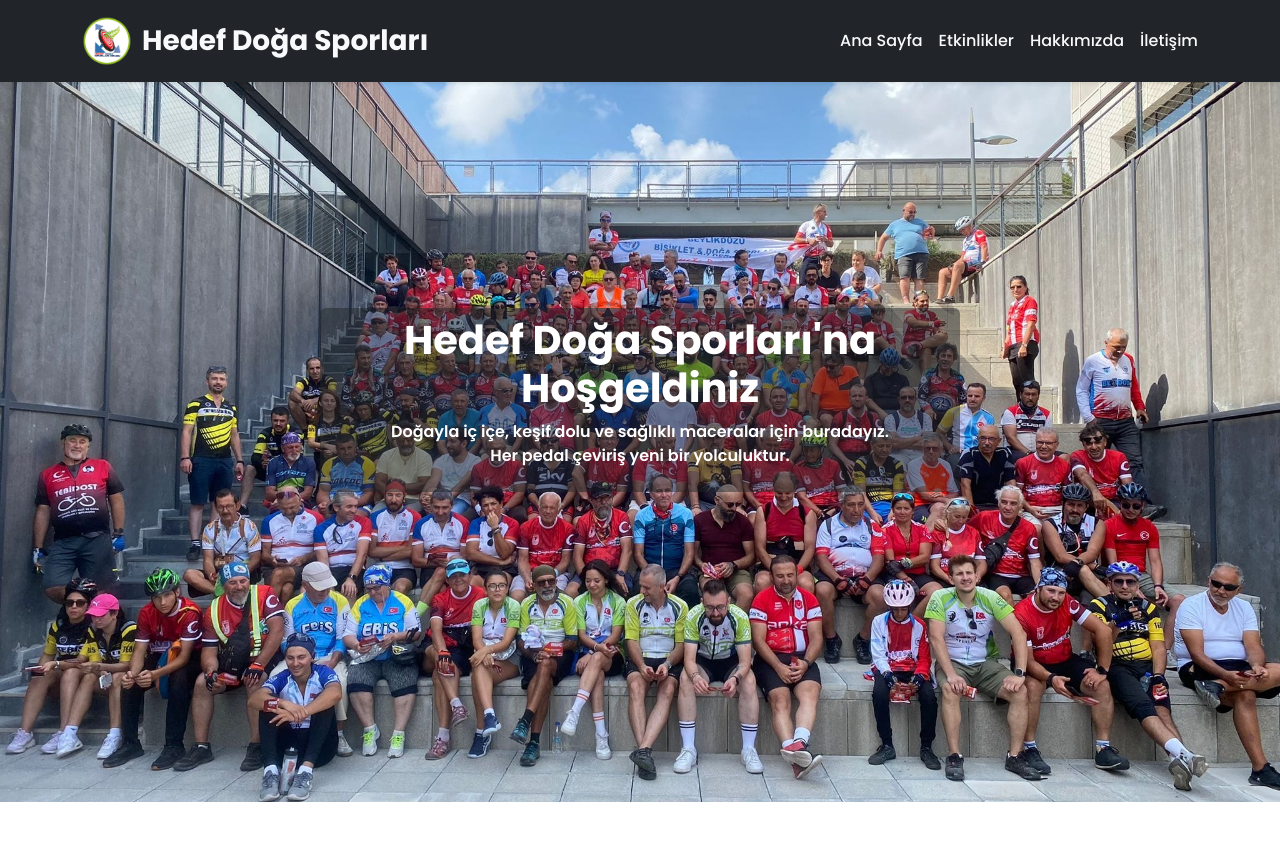
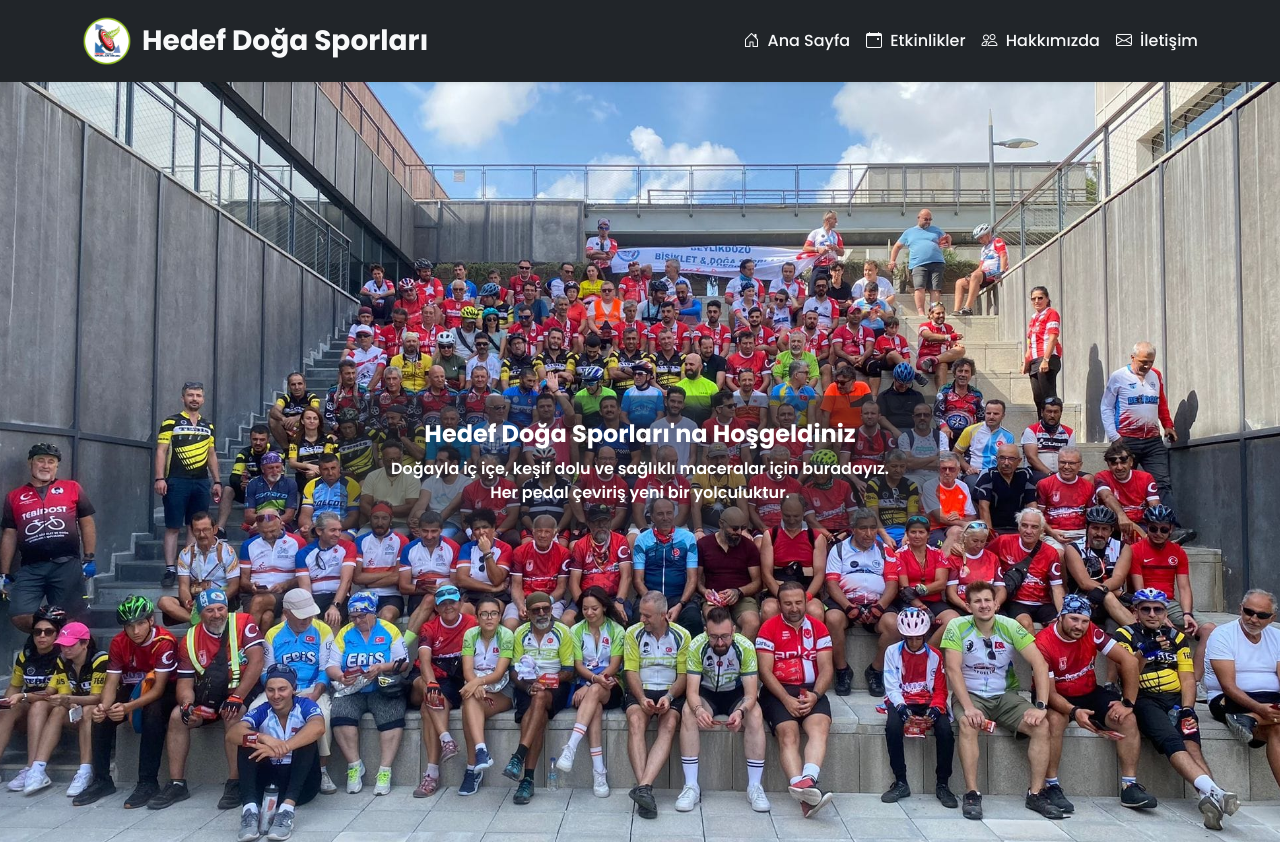
Before and after one commit to lvntcnylmz/hedefdoga, a React (Vite) app: page / in a window 1280 px wide. Shown: the top 844 px of the page. Built offline with nearby package versions, Linux system fonts and the light colour scheme.

Commit message:
change codebase

```diff
--- a/src/components/Navbar.tsx
+++ b/src/components/Navbar.tsx
@@ -4,11 +4,10 @@ import logo from "../assets/hedef-logo.png";
 
 export default function Navbar() {
   const [isOpen, setIsOpen] = useState(false);
-
   const toggleMenu = () => setIsOpen(!isOpen);
 
   return (
-    <header className="bg-dark text-light shadow-sm sticky-top">
+    <header className="bg-dark text-light shadow-sm sticky-top position-relative">
       <div className="container d-flex justify-content-between align-items-center py-3">
         <Link to="/" className="d-flex align-items-center text-decoration-none">
           <img
@@ -16,62 +15,109 @@ export default function Navbar() {
             alt="hedef-logo"
             style={{ height: "50px", marginRight: "10px" }}
           />
-          <span className="h3 mb-0 text-light fw-bold">
+          <span className="h3 mb-0 text-light fw-bold d-none d-md-block">
             Hedef Doğa Sporları
           </span>
         </Link>
-
-        <nav
-          className={`d-md-flex align-items-center ${isOpen ? "d-block" : "d-none d-md-flex"}`}
+        {!isOpen && (
+          <button
+            className="btn btn-outline-primary d-md-none"
+            onClick={toggleMenu}
+            aria-label="Menü"
+          >
+            <i className="bi bi-list"></i>
+          </button>
+        )}
+        <div
+          className={`mobile-menu d-md-none ${
+            isOpen ? "open" : ""
+          } position-fixed top-0 start-0 w-100 h-100 bg-dark bg-opacity-95 d-flex flex-column justify-content-center align-items-center text-center`}
         >
-          <ul className="navbar-nav d-md-flex flex-row gap-3 mb-0 fw-medium">
+          <button
+            className="btn btn-outline-light position-absolute top-0 end-0 m-3"
+            onClick={toggleMenu}
+            aria-label="Menüyü Kapat"
+          >
+            <i className="bi bi-x-lg"></i>
+          </button>
+          <ul className="navbar-nav gap-4 fw-bold fs-4">
             <li className="nav-item">
               <NavLink
                 to="/"
-                className="nav-link"
-                onClick={() => setIsOpen(false)}
+                className="nav-link text-light"
+                onClick={toggleMenu}
               >
-                Ana Sayfa
+                <i className="bi bi-house-door me-2"></i> Ana Sayfa
               </NavLink>
             </li>
             <li className="nav-item">
               <NavLink
                 to="/events"
-                className="nav-link"
-                onClick={() => setIsOpen(false)}
+                className="nav-link text-light"
+                onClick={toggleMenu}
               >
-                Etkinlikler
+                <i className="bi bi-calendar-event me-2"></i> Etkinlikler
               </NavLink>
             </li>
             <li className="nav-item">
               <NavLink
                 to="/about"
-                className="nav-link"
-                onClick={() => setIsOpen(false)}
+                className="nav-link text-light"
+                onClick={toggleMenu}
               >
-                Hakkımızda
+                <i className="bi bi-people me-2"></i> Hakkımızda
               </NavLink>
             </li>
             <li className="nav-item">
               <NavLink
                 to="/contact"
-                className="nav-link"
-                onClick={() => setIsOpen(false)}
+                className="nav-link text-light"
+                onClick={toggleMenu}
               >
-                İletişim
+                <i className="bi bi-envelope me-2"></i> İletişim
+              </NavLink>
+            </li>
+          </ul>
+        </div>
+        <nav className="d-none d-md-flex">
+          <ul className="navbar-nav d-flex flex-row gap-3 mb-0 fw-medium">
+            <li className="nav-item">
+              <NavLink to="/" className="nav-link text-light">
+                <i className="bi bi-house-door me-1"></i> Ana Sayfa
+              </NavLink>
+            </li>
+            <li className="nav-item">
+              <NavLink to="/events" className="nav-link text-light">
+                <i className="bi bi-calendar-event me-1"></i> Etkinlikler
+              </NavLink>
+            </li>
+            <li className="nav-item">
+              <NavLink to="/about" className="nav-link text-light">
+                <i className="bi bi-people me-1"></i> Hakkımızda
+              </NavLink>
+            </li>
+            <li className="nav-item">
+              <NavLink to="/contact" className="nav-link text-light">
+                <i className="bi bi-envelope me-1"></i> İletişim
               </NavLink>
             </li>
           </ul>
         </nav>
-
-        <button
-          className="d-md-none btn btn-outline-secondary"
-          onClick={toggleMenu}
-          aria-label="Menü"
-        >
-          <i className="fa fa-bars"></i>
-        </button>
       </div>
+      <style>{`
+        .mobile-menu {
+          opacity: 0;
+          transform: translateY(-100%);
+          transition: opacity 0.4s ease, transform 0.4s ease;
+          z-index: 1050;
+          pointer-events: none;
+        }
+        .mobile-menu.open {
+          opacity: 1;
+          transform: translateY(0);
+          pointer-events: all;
+        }
+      `}</style>
     </header>
   );
 }
--- a/src/pages/About.tsx
+++ b/src/pages/About.tsx
@@ -9,13 +9,11 @@ export default function About() {
           style={{ textAlign: "justify", textJustify: "inter-word" }}
         >
           <h2 className="section-title text-center mb-4 fw-bold">Biz Kimiz?</h2>
-
           <img
             src={img}
             className="img-fluid mx-auto d-block mb-4"
             alt="hedef community logo"
           />
-
           <p className="fw-normal">
             Hedef Doğa Sporları, 2014 yılında kurulmuş ve doğayı, sporu ve
             sosyal dayanışmayı birleştiren bir grup olarak faaliyet
@@ -46,7 +44,6 @@ export default function About() {
             mutluluk bizim için en büyük motivasyondur. Hedefimiz doğayı
             koruyarak, doğayla birlikte yaşamak. Kısacası hedefimiz doğa.
           </p>
-
           <div className="d-flex flex-wrap gap-2 mt-3">
             <span className="badge bg-primary">Bisiklet</span>
             <span className="badge bg-success">Trekking</span>
--- a/src/pages/Contact.tsx
+++ b/src/pages/Contact.tsx
@@ -5,8 +5,8 @@ export default function Contact() {
         <h2 className="section-title text-center mb-4 fw-bold text-underline">
           Bize Ulaşın
         </h2>
-        <div className="row">
-          <div className="col-6">
+        <div className="row g-3">
+          <div className="col-md-6">
             <h3 className="fw-semibold">İletişim Bilgileri</h3>
             <ul className="list-unstyled">
               <li>
@@ -42,7 +42,7 @@ export default function Contact() {
               ></iframe>
             </div>
           </div>
-          <div className="col-6">
+          <div className="col-md-6">
             <h3 className="fw-semibold">Mesaj Gönderin</h3>
             <form
               action="mailto:info@hedefdogasporlari.com"
--- a/src/pages/EventDetail.tsx
+++ b/src/pages/EventDetail.tsx
@@ -18,16 +18,17 @@ export default function EventDetail() {
   return (
     <div className="container py-5">
       <h2 className="fw-bold">{event.title}</h2>
-      <p>
-        <strong>Tarih:</strong> {event.date}
+      <p className="fw-bold">
+        Tarih: <span className="fw-normal">{event.date}</span>
       </p>
       {event.location && (
-        <p>
-          <strong>Konum:</strong> {event.location}
+        <p className="fw-bold">
+          Konum: <span className="fw-normal">{event.location}</span>
         </p>
       )}
-      <p className="lead">{event.description}</p>
-
+      <p className="fw-normal" style={{ whiteSpace: "pre-line" }}>
+        {event.description}
+      </p>
       <div className="row mt-4">
         {event.images.map((img, i) => (
           <div key={i} className="col-md-4 mb-3">
@@ -50,7 +51,6 @@ export default function EventDetail() {
           </div>
         ))}
       </div>
-
       <Lightbox
         open={index >= 0}
         index={index}
--- a/src/pages/Events.tsx
+++ b/src/pages/Events.tsx
@@ -6,12 +6,12 @@ export default function Events() {
     <section className="events py-5">
       <div className="container">
         <h2 className="fw-bold">Yaptığımız Etkinlikler</h2>
-        <div className="row mt-3">
+        <div className="row g-3 mt-3">
           {events
             .slice()
             .reverse()
             .map((e) => (
-              <div className="col-3" key={e.id}>
+              <div className="col-md-4" key={e.id}>
                 <div className="card h-100">
                   <img
                     src={e.images[0]}
--- a/src/pages/Home.tsx
+++ b/src/pages/Home.tsx
@@ -3,14 +3,25 @@ import img from "../assets/lubifest.jpg";
 export default function Home() {
   return (
     <div>
-      <section className="hero bg-light text-center">
-        <img src={img} className="img-fluid" alt="Etkinlik" />
-        <div className="container">
-          <div className="position-absolute top-50 start-50 translate-middle text-white bg-dark bg-opacity-50 px-3 py-2 rounded">
-            <h1 className="fw-bold">Hedef Doğa Sporları'na Hoşgeldiniz</h1>
-            <p className="fw-semibold">
+      <section className="hero position-relative text-center">
+        <img
+          src={img}
+          className="img-fluid w-100"
+          alt="Etkinlik"
+          style={{ objectFit: "cover", height: "95vh", minHeight: "300px" }}
+        />
+        <div className="position-absolute top-50 start-50 translate-middle w-100 px-3">
+          <div
+            className="bg-dark bg-opacity-50 text-white rounded p-3 p-md-4 mx-auto"
+            style={{ maxWidth: "600px" }}
+          >
+            <h1 className="fw-bold fs-4 fs-md-2 mb-2">
+              Hedef Doğa Sporları'na Hoşgeldiniz
+            </h1>
+            <p className="fw-semibold fs-6 fs-md-5 mb-0">
               Doğayla iç içe, keşif dolu ve sağlıklı maceralar için buradayız.
-              <br /> Her pedal çeviriş yeni bir yolculuktur.
+              <br className="d-none d-md-block" />
+              Her pedal çeviriş yeni bir yolculuktur.
             </p>
           </div>
         </div>
```
Also changed, not shown: src/data/events.ts (+6 -13 lines), 1 other file (tests, documents, lock files or other folders).
